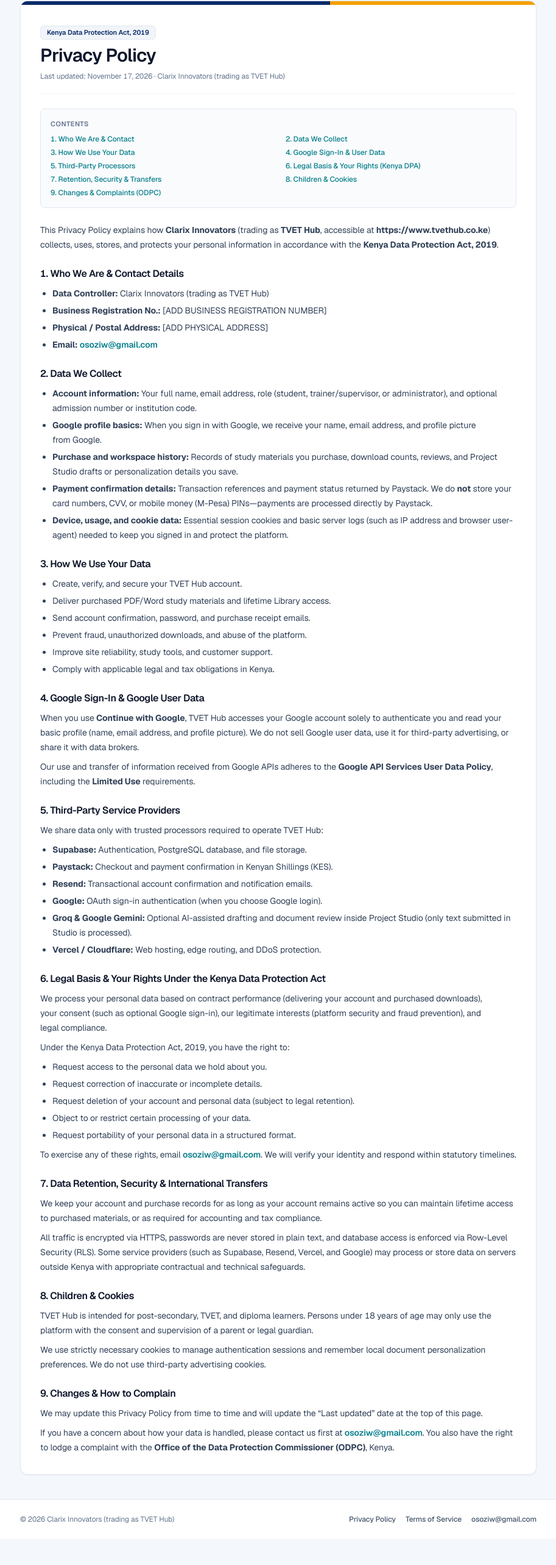
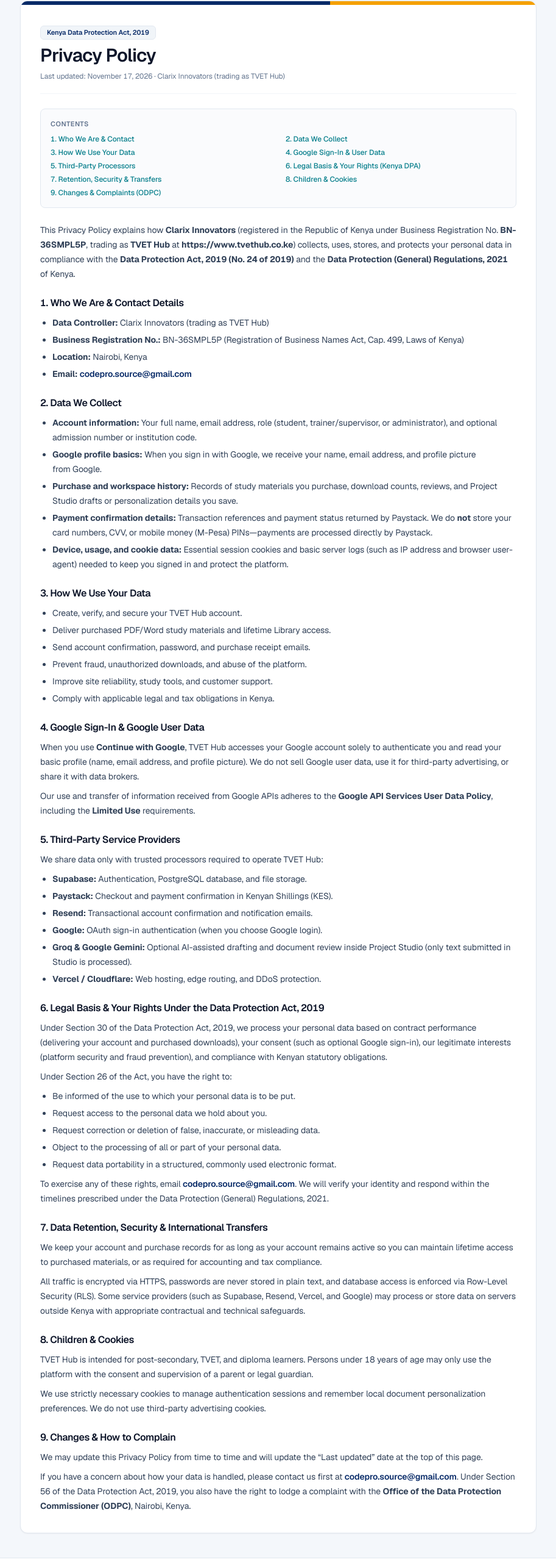
Before and after one commit to Sozi-source/brightpath, a Next.js app: page /privacy in a window 1280 px wide. Shown: the part 143-2709 px from the top of the page at 61% size, without its empty margins (183-1096 px from the left). Before the commit the page ends 2666 px from the top, so only its background shows below. Built offline with nearby package versions, Linux system fonts and the light colour scheme; no server answers.

Commit message:
chore: update project

```diff
--- a/src/app/privacy/page.tsx
+++ b/src/app/privacy/page.tsx
@@ -31,10 +31,12 @@ export default function PrivacyPolicyPage() {
       toc={TOC}
     >
       <p>
-        This Privacy Policy explains how <strong>Clarix Innovators</strong> (trading as{" "}
-        <strong>TVET Hub</strong>, accessible at <strong>https://www.tvethub.co.ke</strong>)
-        collects, uses, stores, and protects your personal information in accordance with the{" "}
-        <strong>Kenya Data Protection Act, 2019</strong>.
+        This Privacy Policy explains how <strong>Clarix Innovators</strong> (registered in the
+        Republic of Kenya under Business Registration No. <strong>BN-36SMPL5P</strong>, trading as{" "}
+        <strong>TVET Hub</strong> at <strong>https://www.tvethub.co.ke</strong>) collects, uses,
+        stores, and protects your personal data in compliance with the{" "}
+        <strong>Data Protection Act, 2019 (No. 24 of 2019)</strong> and the{" "}
+        <strong>Data Protection (General) Regulations, 2021</strong> of Kenya.
       </p>
 
       <section id="who-we-are" className="space-y-2 scroll-mt-20">
@@ -46,15 +48,15 @@ export default function PrivacyPolicyPage() {
             <strong>Data Controller:</strong> Clarix Innovators (trading as TVET Hub)
           </li>
           <li>
-            <strong>Business Registration No.:</strong> [ADD BUSINESS REGISTRATION NUMBER]
+            <strong>Business Registration No.:</strong> BN-36SMPL5P (Registration of Business Names Act, Cap. 499, Laws of Kenya)
           </li>
           <li>
-            <strong>Physical / Postal Address:</strong> [ADD PHYSICAL ADDRESS]
+            <strong>Location:</strong> Nairobi, Kenya
           </li>
           <li>
             <strong>Email:</strong>{" "}
-            <a href="mailto:osoziw@gmail.com" className="font-semibold text-[#087f8c] hover:underline">
-              osoziw@gmail.com
+            <a href="mailto:codepro.source@gmail.com" className="font-semibold text-[#092B68] hover:underline">
+              codepro.source@gmail.com
             </a>
           </li>
         </ul>
@@ -152,27 +154,29 @@ export default function PrivacyPolicyPage() {
 
       <section id="legal-basis-rights" className="space-y-2 scroll-mt-20">
         <h2 className="text-base font-semibold tracking-tight text-slate-900">
-          6. Legal Basis &amp; Your Rights Under the Kenya Data Protection Act
+          6. Legal Basis &amp; Your Rights Under the Data Protection Act, 2019
         </h2>
         <p>
-          We process your personal data based on contract performance (delivering your account and
-          purchased downloads), your consent (such as optional Google sign-in), our legitimate
-          interests (platform security and fraud prevention), and legal compliance.
+          Under Section 30 of the Data Protection Act, 2019, we process your personal data based on
+          contract performance (delivering your account and purchased downloads), your consent (such
+          as optional Google sign-in), our legitimate interests (platform security and fraud
+          prevention), and compliance with Kenyan statutory obligations.
         </p>
-        <p>Under the Kenya Data Protection Act, 2019, you have the right to:</p>
+        <p>Under Section 26 of the Act, you have the right to:</p>
         <ul className="list-disc space-y-1 pl-5">
+          <li>Be informed of the use to which your personal data is to be put.</li>
           <li>Request access to the personal data we hold about you.</li>
-          <li>Request correction of inaccurate or incomplete details.</li>
-          <li>Request deletion of your account and personal data (subject to legal retention).</li>
-          <li>Object to or restrict certain processing of your data.</li>
-          <li>Request portability of your personal data in a structured format.</li>
+          <li>Request correction or deletion of false, inaccurate, or misleading data.</li>
+          <li>Object to the processing of all or part of your personal data.</li>
+          <li>Request data portability in a structured, commonly used electronic format.</li>
         </ul>
         <p>
           To exercise any of these rights, email{" "}
-          <a href="mailto:osoziw@gmail.com" className="font-semibold text-[#087f8c] hover:underline">
-            osoziw@gmail.com
+          <a href="mailto:codepro.source@gmail.com" className="font-semibold text-[#092B68] hover:underline">
+            codepro.source@gmail.com
           </a>
-          . We will verify your identity and respond within statutory timelines.
+          . We will verify your identity and respond within the timelines prescribed under the Data
+          Protection (General) Regulations, 2021.
         </p>
       </section>
 
@@ -218,11 +222,12 @@ export default function PrivacyPolicyPage() {
         </p>
         <p>
           If you have a concern about how your data is handled, please contact us first at{" "}
-          <a href="mailto:osoziw@gmail.com" className="font-semibold text-[#087f8c] hover:underline">
-            osoziw@gmail.com
+          <a href="mailto:codepro.source@gmail.com" className="font-semibold text-[#092B68] hover:underline">
+            codepro.source@gmail.com
           </a>
-          . You also have the right to lodge a complaint with the{" "}
-          <strong>Office of the Data Protection Commissioner (ODPC)</strong>, Kenya.
+          . Under Section 56 of the Data Protection Act, 2019, you also have the right to lodge a
+          complaint with the <strong>Office of the Data Protection Commissioner (ODPC)</strong>,
+          Nairobi, Kenya.
         </p>
       </section>
     </LegalPageShell>
--- a/src/app/terms/page.tsx
+++ b/src/app/terms/page.tsx
@@ -33,9 +33,12 @@ export default function TermsOfServicePage() {
       <p>
         These Terms of Service govern your use of <strong>TVET Hub</strong>{" "}
         (<strong>https://www.tvethub.co.ke</strong>), operated by{" "}
-        <strong>Clarix Innovators</strong>. By creating an account, browsing, or purchasing
-        materials, you agree to these terms and our{" "}
-        <Link href="/privacy" className="font-semibold text-[#087f8c] hover:underline">
+        <strong>Clarix Innovators</strong> (Business Registration No.{" "}
+        <strong>BN-36SMPL5P</strong>, Nairobi, Kenya). By creating an account, browsing, or
+        purchasing materials, you form a binding electronic agreement under the{" "}
+        <strong>Kenya Information and Communications Act (Cap. 411A)</strong> and agree to these
+        terms and our{" "}
+        <Link href="/privacy" className="font-semibold text-[#092B68] hover:underline">
           Privacy Policy
         </Link>
         .
@@ -133,11 +136,12 @@ export default function TermsOfServicePage() {
         </ul>
         <p>
           Refund requests must be emailed to{" "}
-          <a href="mailto:osoziw@gmail.com" className="font-semibold text-[#087f8c] hover:underline">
-            osoziw@gmail.com
+          <a href="mailto:codepro.source@gmail.com" className="font-semibold text-[#092B68] hover:underline">
+            codepro.source@gmail.com
           </a>{" "}
           within <strong>7 days</strong> of purchase, including your email address and Paystack
-          transaction reference.
+          transaction reference, in line with applicable provisions of the{" "}
+          <strong>Consumer Protection Act, 2012 (No. 46 of 2012)</strong>.
         </p>
       </section>
 
@@ -146,11 +150,12 @@ export default function TermsOfServicePage() {
           6. Intellectual Property &amp; Copyright Takedowns
         </h2>
         <p>
-          All platform branding, software, and original TVET Hub content belong to Clarix
-          Innovators or their respective authors. If you believe a listing infringes your
-          copyright, email{" "}
-          <a href="mailto:osoziw@gmail.com" className="font-semibold text-[#087f8c] hover:underline">
-            osoziw@gmail.com
+          All platform branding, software, and original TVET Hub content are protected under the{" "}
+          <strong>Copyright Act (Cap. 130, Laws of Kenya)</strong> and belong to Clarix Innovators
+          or their respective authors. If you believe a listing infringes your copyright, send a
+          takedown notice under the Copyright Act to{" "}
+          <a href="mailto:codepro.source@gmail.com" className="font-semibold text-[#092B68] hover:underline">
+            codepro.source@gmail.com
           </a>{" "}
           with the listing URL, proof of ownership, and your contact details so we can investigate
           and remove infringing material promptly.
@@ -164,7 +169,10 @@ export default function TermsOfServicePage() {
         <p>
           Study materials are provided &ldquo;as is&rdquo; for educational assistance. TVET Hub
           does not guarantee specific examination grades, assessment scores, or KNEC outcomes, and is{" "}
-          <strong>not affiliated with or endorsed by the Kenya National Examinations Council (KNEC)</strong>.
+          <strong>
+            not affiliated with or endorsed by the Kenya National Examinations Council (KNEC)
+          </strong>{" "}
+          established under the Kenya National Examinations Council Act, 2012.
         </p>
         <p>
           To the maximum extent permitted by Kenyan law, Clarix Innovators is not liable for
@@ -184,13 +192,14 @@ export default function TermsOfServicePage() {
         </p>
         <p>
           These terms are governed by the laws of the <strong>Republic of Kenya</strong>, and any
-          disputes shall be resolved in the courts of Kenya after good-faith efforts to resolve the
-          matter amicably.
+          disputes shall be resolved in the courts of Kenya in Nairobi after good-faith efforts to
+          resolve the matter amicably.
         </p>
         <p>
-          <strong>Contact:</strong> Clarix Innovators (TVET Hub) · [ADD PHYSICAL ADDRESS] ·{" "}
-          <a href="mailto:osoziw@gmail.com" className="font-semibold text-[#087f8c] hover:underline">
-            osoziw@gmail.com
+          <strong>Contact:</strong> Clarix Innovators (trading as TVET Hub) · Reg. No. BN-36SMPL5P ·
+          Nairobi, Kenya ·{" "}
+          <a href="mailto:codepro.source@gmail.com" className="font-semibold text-[#092B68] hover:underline">
+            codepro.source@gmail.com
           </a>
         </p>
       </section>
--- a/src/components/legal/LegalPageShell.tsx
+++ b/src/components/legal/LegalPageShell.tsx
@@ -117,8 +117,8 @@ export function LegalPageShell({
             <Link href="/terms" className="hover:text-[#087f8c]">
               Terms of Service
             </Link>
-            <a href="mailto:osoziw@gmail.com" className="hover:text-[#087f8c]">
-              osoziw@gmail.com
+            <a href="mailto:codepro.source@gmail.com" className="hover:text-[#087f8c]">
+              codepro.source@gmail.com
             </a>
           </div>
         </div>
```
